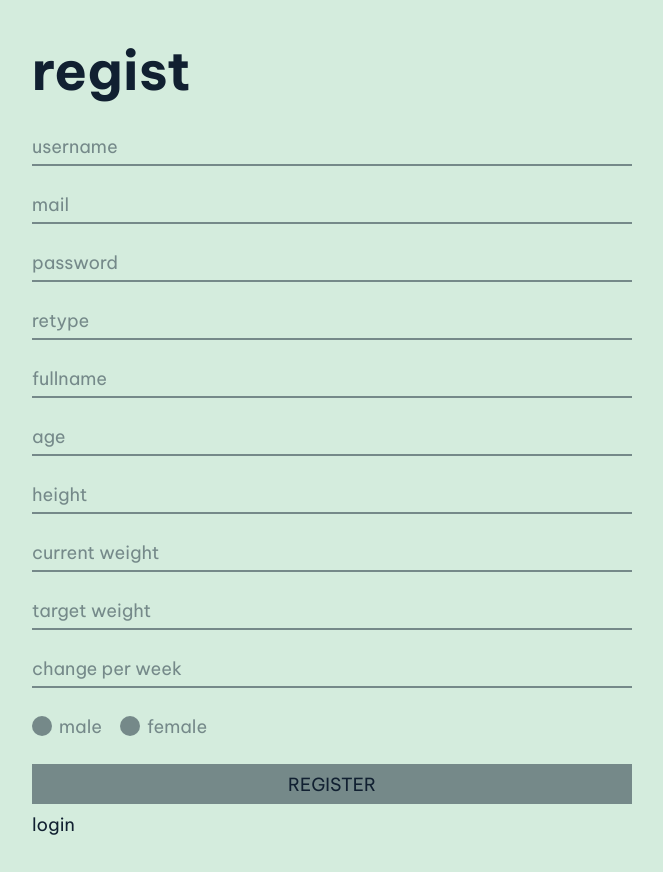
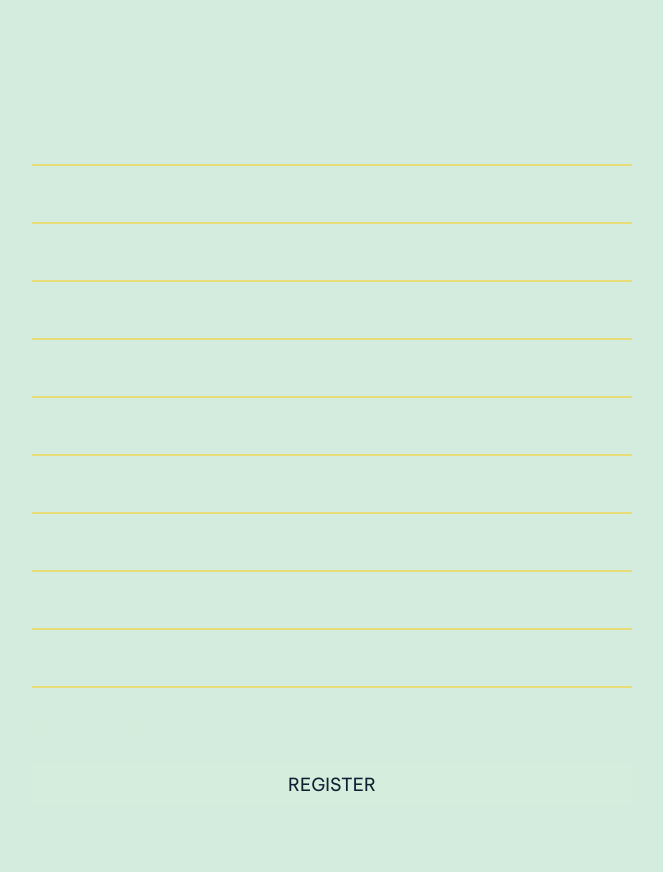
Before and after one commit to lusinger/getfit-app, an Angular app: page /register in a window 1280 px wide. Shown: the whole page, without its empty margins (308-971 px from the left). Built offline with nearby package versions, Linux system fonts and the light colour scheme.

Commit message:
Change to dark styling

```diff
--- a/src/app/app.component.html
+++ b/src/app/app.component.html
@@ -1,3 +1,4 @@
-<div class="page-container">
+<div class="page-container dark">
   <getfit-register></getfit-register>
+  <getfit-scroll-up></getfit-scroll-up>
 </div>
--- a/src/app/features/register/register.component.html
+++ b/src/app/features/register/register.component.html
@@ -1,60 +1,60 @@
 <div class="register-container">
-  <h1 class="register-title" getfitTypewriter initialText={{formTitle}}
+  <h1 class="register-title light" getfitTypewriter initialText={{formTitle}}
     targetText="register" (textChanged)="onTextChanged($event)">{{formTitle}}</h1>
   <form class="register-form" [formGroup]="registerForm" (ngSubmit)="onRegisterSubmit()">
-    <label class="input-field mt1">
+    <label class="input-field light mt1">
       <span>username</span>
       <input formControlName="userName" type="text" placeholder="username" spellcheck="false">
     </label>
-    <label class="input-field mt1">
+    <label class="input-field light mt1">
       <span>mail</span>
       <input formControlName="mail" type="email" placeholder="mail" spellcheck="false">
     </label>
-    <label class="input-field mt1">
+    <label class="input-field light mt1">
       <span>password</span>
       <input formControlName="password" type="password" placeholder="password" spellcheck="false">
     </label>
-    <label class="input-field mt1">
+    <label class="input-field light mt1">
       <span>retype</span>
       <input formControlName="retype" type="password" placeholder="retype" spellcheck="false">
     </label>
-    <label class="input-field mt1">
+    <label class="input-field light mt1">
       <span>fullname</span>
       <input formControlName="fullName" type="text" placeholder="fullname" spellcheck="false">
     </label>
-    <label class="input-field mt1">
+    <label class="input-field light mt1">
       <span>age</span>
       <input formControlName="age" type="number" placeholder="age" spellcheck="false">
     </label>
-    <label class="input-field mt1">
+    <label class="input-field light mt1">
       <span>height</span>
       <input formControlName="height" type="number" placeholder="height" spellcheck="false">
     </label>
-    <label class="input-field mt1">
+    <label class="input-field light mt1">
       <span>current weight</span>
       <input formControlName="currentWeight" type="number" placeholder="current weight" spellcheck="false">
     </label>
-    <label class="input-field mt1">
+    <label class="input-field light mt1">
       <span>target weight</span>
       <input formControlName="targetWeight" type="number" placeholder="target weight" spellcheck="false">
     </label>
-    <label class="input-field mt1">
+    <label class="input-field light mt1">
       <span>change per week</span>
       <input formControlName="changePerWeek" type="number" placeholder="change per week" spellcheck="false">
     </label>
     <div class="radio-group mt1">
-      <label class="radio-field">
+      <label class="radio-field light">
         <input formControlName="gender" type="radio" name="gender" value="male">
         <span>male</span>
       </label>
-      <label class="radio-field">
+      <label class="radio-field light">
         <input formControlName="gender" type="radio" name="gender" value="female">
         <span>female</span>
       </label>
     </div>
-    <button [disabled]="!registerForm.valid" class="mt1" type="submit">register</button>
+    <button [disabled]="!registerForm.valid" class="light mt1" type="submit">register</button>
   </form>
   <div class="register-footer mt05">
-    <a href="#">login</a>
+    <a class="light" href="#">login</a>
   </div>
 </div>
```
